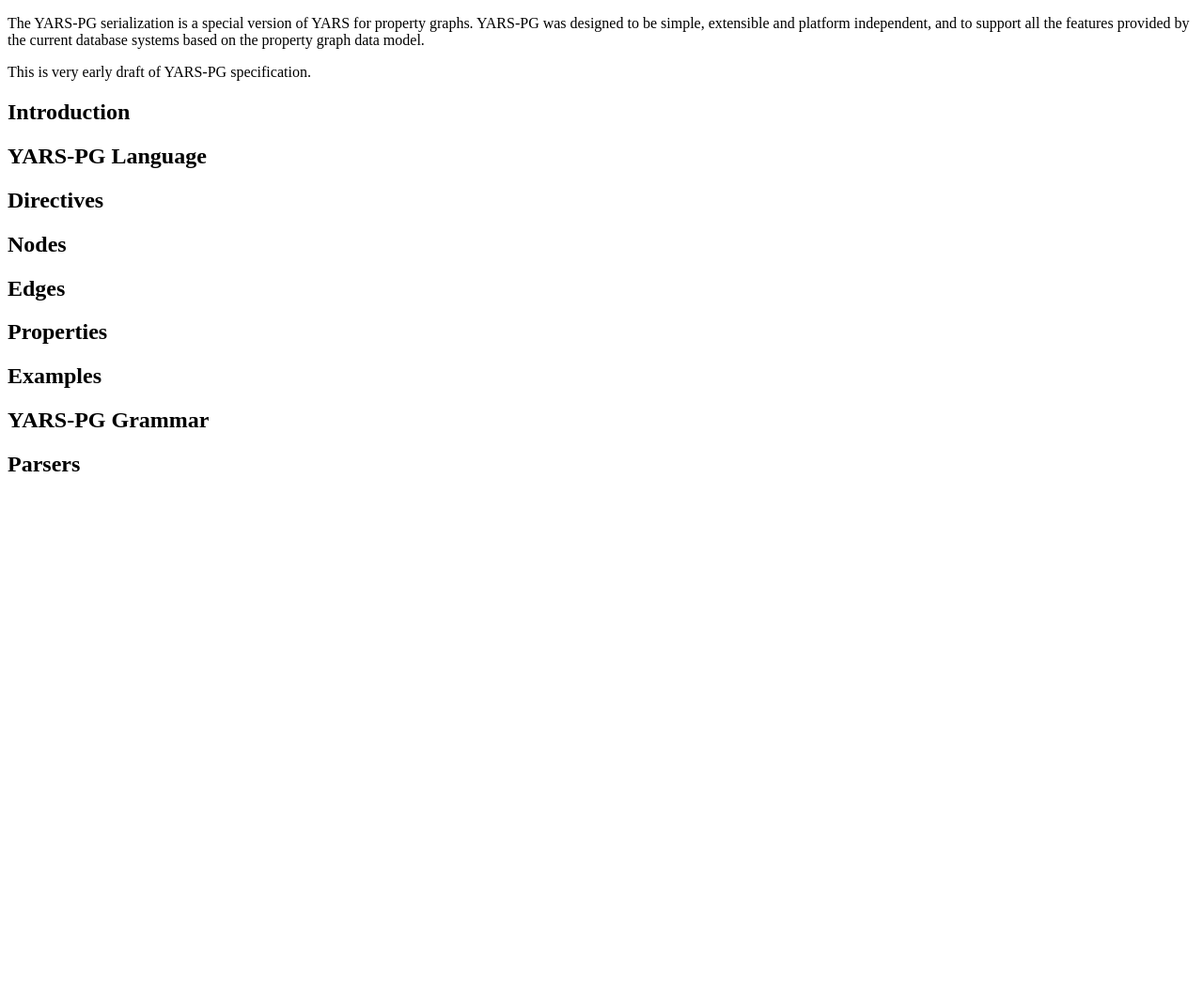
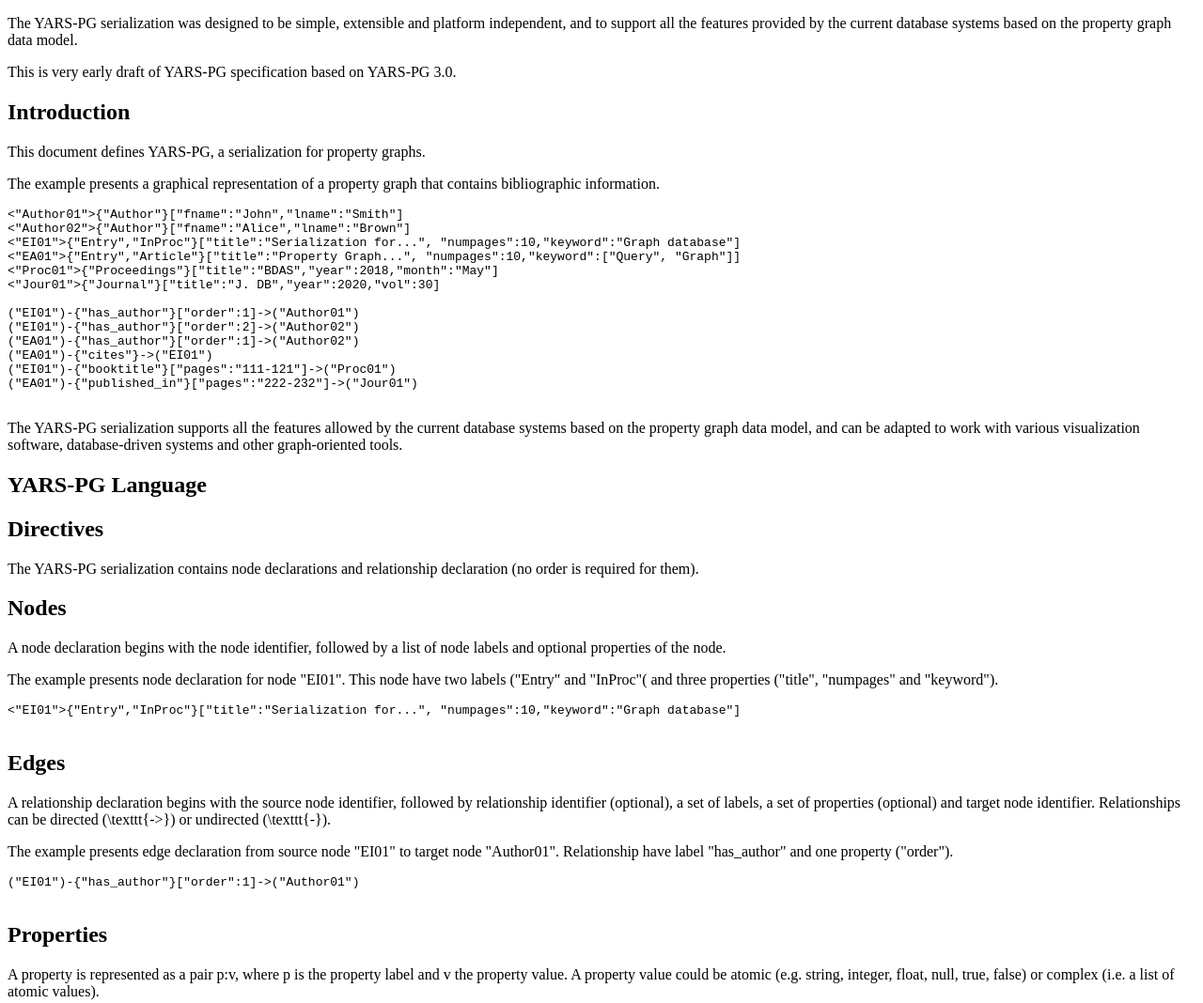
Before and after one commit to lszeremeta/yarspg, a plain HTML site: page docs/index.html in a window 1280 px wide. Shown: the top 1068 px of the page at 94% size. Before the commit the page ends 800 px from the top, so only its background shows below. Drawn offline with Linux system fonts and the light colour scheme.

Commit message:
Main parts of YARS-PG described

```diff
--- a/docs/index.html
+++ b/docs/index.html
@@ -3,7 +3,7 @@
 <head>
     <meta charset='utf-8'>
     <title>YARS-PG 0.5</title>
-    <script src='https://www.w3.org/Tools/respec/respec-w3c' async class='remove'></script>
+    <script async class='remove' src='https://www.w3.org/Tools/respec/respec-w3c'></script>
     <script class='remove'>
         var respecConfig = {
             specStatus: "unofficial",
@@ -37,41 +37,88 @@
 <body>
 <section id='abstract'>
     <p>
-        The YARS-PG serialization is a special version of YARS for property graphs. YARS-PG was designed to be simple,
-        extensible and platform independent, and to support all the features provided by the current database systems
-        based on the property graph data model.
+        The YARS-PG serialization was designed to be simple, extensible and platform independent, and to support all the
+        features provided by the current database systems based on the property graph data model.
     </p>
 </section>
 <section id='sotd'>
     <p>
-        This is very early draft of YARS-PG specification.
+        This is very early draft of YARS-PG specification based on YARS-PG 3.0.
     </p>
 </section>
-<section>
+<section id='introduction'>
     <h2>Introduction</h2>
+    <p>This document defines YARS-PG, a serialization for property graphs.</p>
+    <aside class="example" title='Bibliographic information'>
+        <p>The example presents a graphical representation of a property graph that contains bibliographic information.
+        <pre>
+<"Author01">{"Author"}["fname":"John","lname":"Smith"]
+<"Author02">{"Author"}["fname":"Alice","lname":"Brown"]
+<"EI01">{"Entry","InProc"}["title":"Serialization for...", "numpages":10,"keyword":"Graph database"]
+<"EA01">{"Entry","Article"}["title":"Property Graph...", "numpages":10,"keyword":["Query", "Graph"]]
+<"Proc01">{"Proceedings"}["title":"BDAS","year":2018,"month":"May"]
+<"Jour01">{"Journal"}["title":"J. DB","year":2020,"vol":30]
+
+("EI01")-{"has_author"}["order":1]->("Author01")
+("EI01")-{"has_author"}["order":2]->("Author02")
+("EA01")-{"has_author"}["order":1]->("Author02")
+("EA01")-{"cites"}->("EI01")
+("EI01")-{"booktitle"}["pages":"111-121"]->("Proc01")
+("EA01")-{"published_in"}["pages":"222-232"]->("Jour01")
+  </pre>
+    </aside>
+    <p>The YARS-PG serialization supports all the features allowed by the current database systems based on the property
+        graph data model, and can be adapted to work with various visualization software, database-driven systems and
+        other graph-oriented tools.</p>
 </section>
-<section>
+<section id='yarspg-language'>
     <h2>YARS-PG Language</h2>
-    <section>
+    <section id='directives'>
         <h2>Directives</h2>
+        <p>The YARS-PG serialization contains node declarations and relationship declaration (no order is required for
+            them).</p>
     </section>
-    <section>
+    <section id='nodes'>
         <h2>Nodes</h2>
+        <p>A node declaration begins with the node identifier, followed by a list of node labels and optional properties
+            of
+            the node.</p>
+        <aside class="example" title='Node declaration'>
+            <p>The example presents node declaration for node "EI01". This node have two labels ("Entry" and "InProc"(
+                and
+                three properties ("title", "numpages" and "keyword").
+            <pre>
+<"EI01">{"Entry","InProc"}["title":"Serialization for...", "numpages":10,"keyword":"Graph database"]
+  </pre>
+        </aside>
     </section>
-    <section>
+    <section id='edges'>
         <h2>Edges</h2>
+        <p>A relationship declaration begins with the source node identifier, followed by relationship identifier
+            (optional), a set of labels, a set of properties (optional) and target node identifier. Relationships can be
+            directed (\texttt{->}) or undirected (\texttt{-}).</p>
+        <aside class="example" title='Edge declaration'>
+            <p>The example presents edge declaration from source node "EI01" to target node "Author01". Relationship
+                have label "has_author" and one property ("order").
+            <pre>
+("EI01")-{"has_author"}["order":1]->("Author01")
+  </pre>
+        </aside>
     </section>
-    <section>
+    <section id='properties'>
         <h2>Properties</h2>
+        A property is represented as a pair p:v, where p is the property label and v the property value. A property
+        value could be atomic (e.g. string, integer, float, null, true, false) or complex (i.e. a list of atomic
+        values).</p>
     </section>
 </section>
-<section>
+<section id='examples'>
     <h2>Examples</h2>
 </section>
-<section>
+<section id='yarspg-grammar'>
     <h2>YARS-PG Grammar</h2>
 </section>
-<section>
+<section id='parsers'>
     <h2>Parsers</h2>
 </section>
 </body>
```
